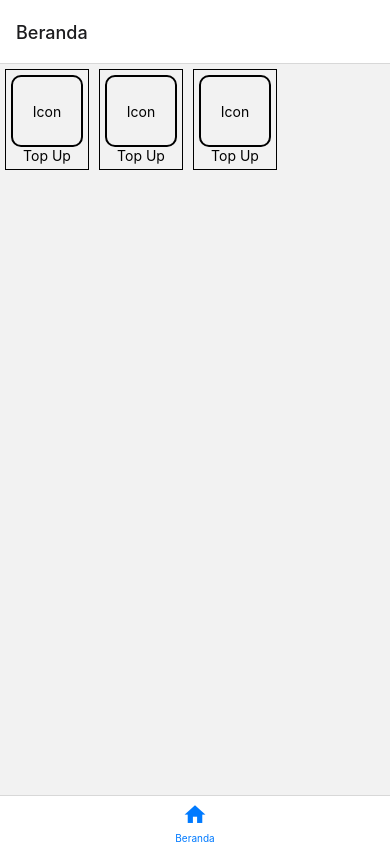
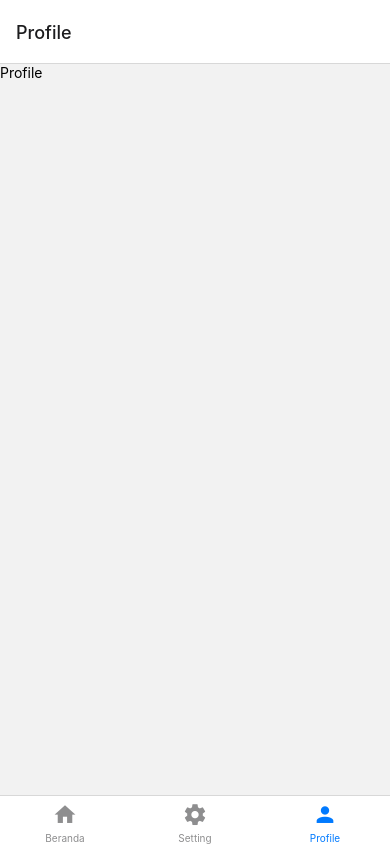
Before and after one commit to faisol35/MyProject, a React Native app: screen /Profile in a window 390 px wide. Built offline with nearby package versions, Linux system fonts and the light colour scheme.

Commit message:
menambahkan icon setting dan profil

```diff
--- a/src/App.jsx
+++ b/src/App.jsx
@@ -23,6 +23,24 @@ const MenuTab = () => {
           ),
         }}
       />
+      <Tabs.Screen
+        name="Setting"
+        component={Setting}
+        options={{
+          tabBarIcon: ({size, color}) => (
+            <MaterialCommunityIcons name="cog" size={size} color={color} />
+          ),
+        }}
+      />
+      <Tabs.Screen
+        name="Profile"
+        component={Profile}
+        options={{
+          tabBarIcon: ({size, color}) => (
+            <MaterialCommunityIcons name="account" size={size} color={color} />
+          ),
+        }}
+      />
     </Tabs.Navigator>
   );
 };
--- a/src/screens/Profile.jsx
+++ b/src/screens/Profile.jsx
@@ -0,0 +1,14 @@
+import {StyleSheet, Text, View} from 'react-native';
+import React from 'react';
+
+const Profile = () => {
+  return (
+    <View>
+      <Text>Profile</Text>
+    </View>
+  );
+};
+
+export default Profile;
+
+const styles = StyleSheet.create({});
--- a/src/screens/Setting.jsx
+++ b/src/screens/Setting.jsx
@@ -0,0 +1,14 @@
+import {StyleSheet, Text, View} from 'react-native';
+import React from 'react';
+
+const Setting = () => {
+  return (
+    <View>
+      <Text>Setting</Text>
+    </View>
+  );
+};
+
+export default Setting;
+
+const styles = StyleSheet.create({});
```
